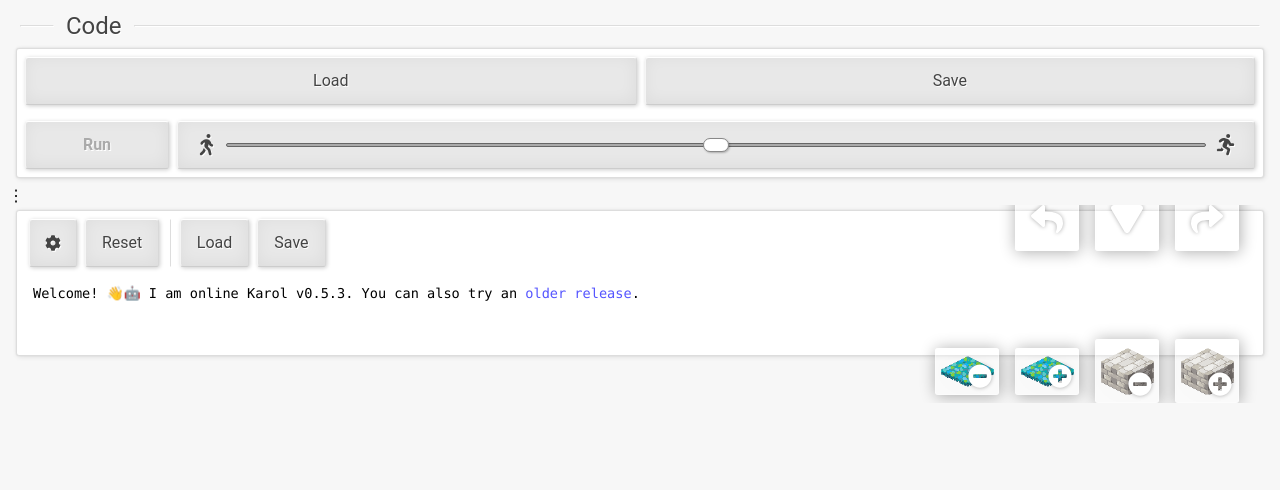
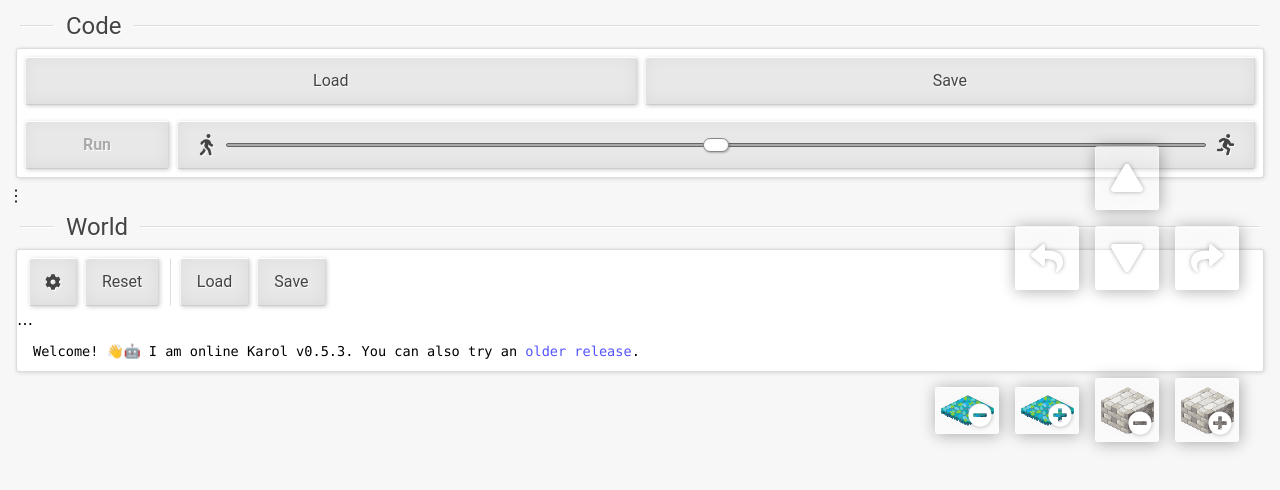
Before and after one commit to philer/karol, a Preact app: page / in a window 1280 px wide. Shown: the top 490 px of the page. Built offline with nearby package versions, Linux system fonts and the light colour scheme.

Commit message:
Implement resizable log output

```diff
--- a/src/ui/Logging.module.css
+++ b/src/ui/Logging.module.css
@@ -1,5 +1,4 @@
 .root {
-  height: 5em;
   margin: 0;
   padding: .5em 1em;
   overflow: auto;
--- a/src/ui/Main.module.css
+++ b/src/ui/Main.module.css
@@ -1,9 +1,5 @@
 .panel {
   padding: .5em;
-  overflow: auto;
-  display: flex;
-  flex-direction: column;
-  justify-content: stretch;
 }
 .panel > header {
   display: flex;
--- a/src/ui/ResizeLayout.css
+++ b/src/ui/ResizeLayout.css
@@ -11,6 +11,11 @@
 }
 .panel {
   transition: none;
+  display: flex;
+  flex-direction: column;
+  align-items: stretch;
+  justify-content: stretch;
+  overflow: auto;
 }
 .separator {
   flex: 5px 0 0;
--- a/src/ui/WorldPanel.module.css
+++ b/src/ui/WorldPanel.module.css
@@ -1,3 +1,6 @@
+.worldPanel {
+  overflow: visible;  /* tooltips */
+}
 .world {
   position: relative;
   flex: 1 1 auto;
--- a/src/ui/WorldPanel.tsx
+++ b/src/ui/WorldPanel.tsx
@@ -8,6 +8,7 @@ import {clamp, clsx, defaultPreventer} from "../util"
 import {readFile, saveTextAs} from "../util/files"
 import {LogOutput, Logging} from "./Logging"
 import {IconCog, IconTimes} from "./Icon"
+import {ResizeLayout, ResizePanel} from "./ResizeLayout"
 import {WorldControls} from "./WorldControls"
 import type {ChangeEvent} from "../util/types"
 
@@ -72,7 +73,8 @@ export const WorldPanel = ({onChange, isSimulationRunning}: WorldPanelProps) =>
   }
 
   return (
-    <>
+    <ResizeLayout vertical>
+      <ResizePanel key="world" class={style.worldPanel}>
         <nav class={style.tools}>
           <button
             class={`${buttonStyle} ${iconButtonStyle}`}
@@ -144,8 +146,11 @@ export const WorldPanel = ({onChange, isSimulationRunning}: WorldPanelProps) =>
           <WorldControls world={world} disabled={isSimulationRunning} />
 
         </div>
+      </ResizePanel>
 
+      <ResizePanel key="log" size={150}>
         <LogOutput />
-    </>
+      </ResizePanel>
+    </ResizeLayout>
   )
 }
```
Lines whose indentation alone changed are shown as unchanged.
